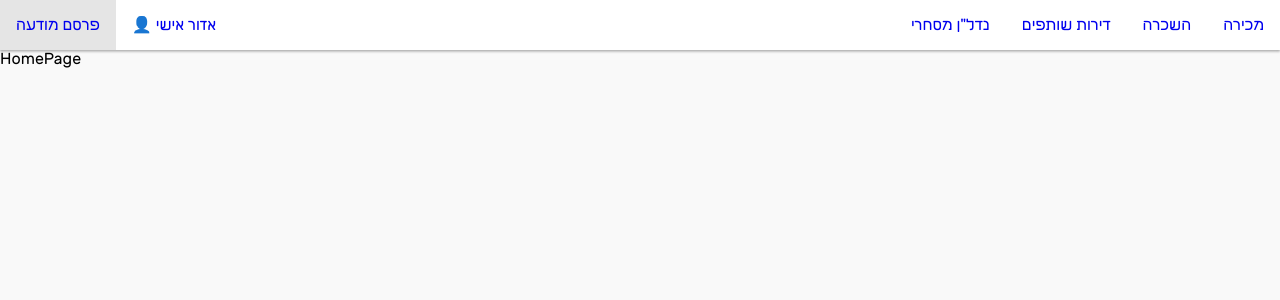
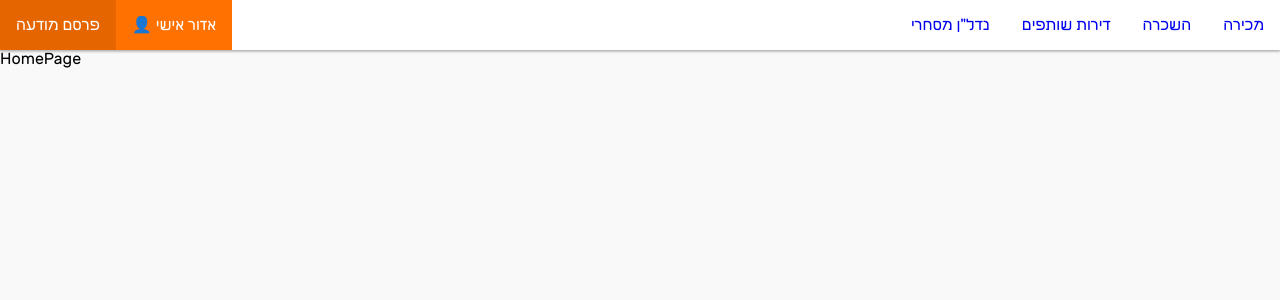
Before and after one commit to netanel-haber/React-SPA-real-estate-listings, a React (Create React App) app in the folder client/: page / in a window 1280 px wide. Shown: the top 300 px of the page. Built offline with nearby package versions, Linux system fonts and the light colour scheme; no server answers.

Commit message:
color updates

```diff
--- a/client/src/styles/base/_settings.scss
+++ b/client/src/styles/base/_settings.scss
@@ -2,6 +2,8 @@
 $grayish: #e5e5e5;
 $body-white: #f9f9f9;
 $whiter-than-body-white: #ffffff;
+$yad2-orange: #FF7100;
+$grayish-on-yad2-orange: #E56500;
 
 // Spacing
 $s-size: 1.2rem;
--- a/client/src/styles/components/Header.scss
+++ b/client/src/styles/components/Header.scss
@@ -23,3 +23,12 @@
     align-items: center;
     height: $cont-height-m-size-padding;
 }
+
+.vendor {
+    background-color: $yad2-orange;
+    color: white;
+}
+
+.vendor:hover {
+    background-color: $grayish-on-yad2-orange;
+}
```
